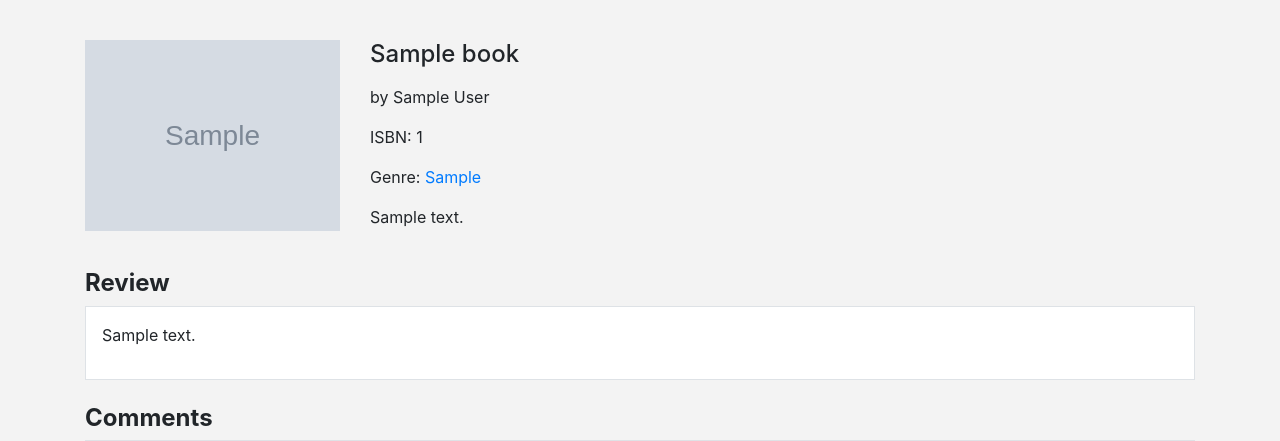
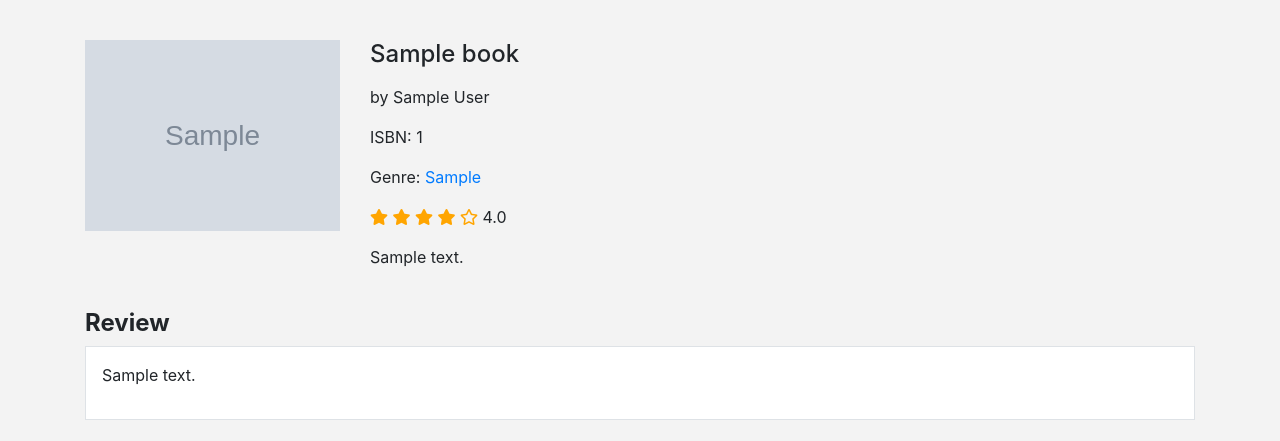
Before and after one commit to amritpandey23/Readaholic, a Flask app: a page that uses book_review/templates/book.html in a window 1280 px wide. Shown: the part 56-497 px from the top of the page. Run offline with Flask 2, Linux system fonts and the light colour scheme; tables that the repository leaves empty hold one stand-in row (values such as "Sample post"); grey boxes marked "Sample" are stand-in pictures; parts of the project's set-up code (start-up, migrations or seed data) failed here and were passed over; some libraries are stand-ins or nearby versions.

Commit message:
rating stars

```diff
--- a/book_review/static/css/main.css
+++ b/book_review/static/css/main.css
@@ -50,3 +50,7 @@ body {
     display: flex;
     justify-content: center;
 }
+
+.rating-star {
+    color: orange;
+}
--- a/book_review/templates/book.html
+++ b/book_review/templates/book.html
@@ -12,6 +12,18 @@
     <p class="mt-2">ISBN: {{ book.isbn }}</p>
     <p class="mt-2">Genre:
       <a href="{{ url_for('book.genre', name=book.genre) }}">{{ book.genre }}</a>
+    </p>
+    <p class="rating-stars">
+        {% for n in range(5) %}
+        {% if n < book.rating//1 %}
+        <span class="fa fa-star rating-star"></span>
+        {% elif (book.rating - n) == 0.5 %}
+        <i class="fas fa-star-half-alt rating-star"></i>
+        {% else %}
+        <span class="far fa-star rating-star"></span>
+        {% endif %}
+      {% endfor %}
+      <span>{{ book.rating*1.0 }}</span>
     </p>
     <p class="mt-2">
       {{ book.tiny_summary }}
```
Lines whose indentation alone changed are shown as unchanged.
